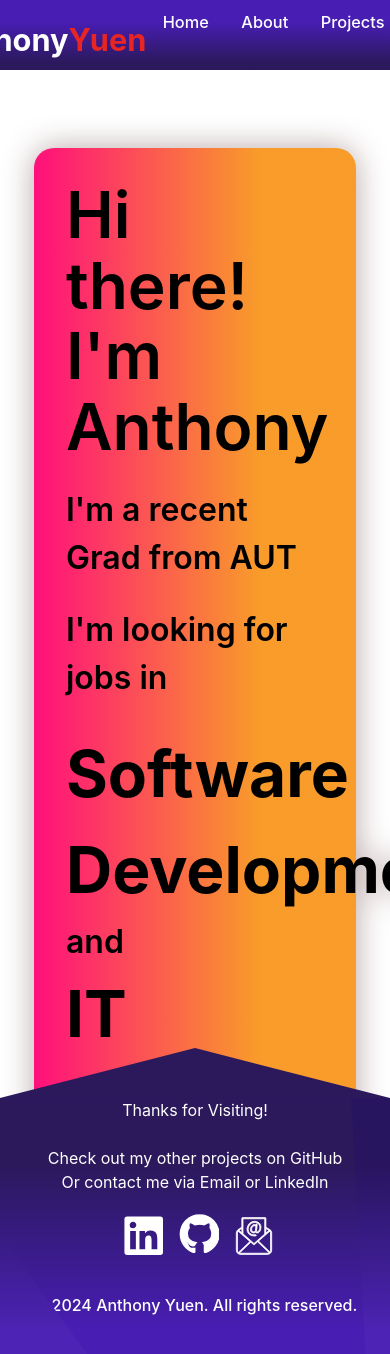
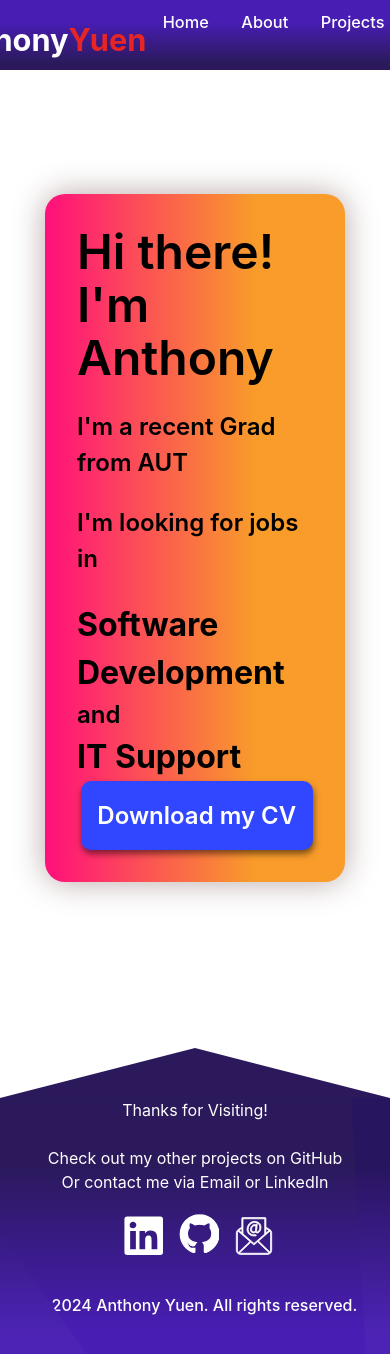
Before and after one commit to An1honyY/anthonyyuen, a React (Vite) app: page / in a window 390 px wide. Shown: the top 1354 px of the page. Built offline with nearby package versions, Linux system fonts and the light colour scheme.

Commit message:
Added CV Download Button

```diff
--- a/src/pages/home.css
+++ b/src/pages/home.css
@@ -42,3 +42,44 @@
     font-weight: 600;
     color: black;
 }
+
+.home-button-CV {
+    text-decoration: none;
+    color: white;
+    background-color: #3146ff;
+    font-weight: 600;
+    padding: 0.7em;
+    border-radius: 10px;
+    box-shadow: 1px 4px 6px rgba(0, 0, 0, 0.5);
+    transition: box-shadow 0.3s ease;
+    float: right;
+}
+
+.home-button-CV:hover {
+    color: #f89b2a;
+    background-color: #2035f8;
+    font-weight: 700;
+    box-shadow: 5px 6px 8px rgba(0, 0, 0, 0.5);
+}
+
+@media (max-width: 768px) {
+    .home {
+        flex-direction: column;
+        align-items: center;
+    }
+    .home-card {
+        width: 90%;
+    }
+    .home h1 {
+        font-size: 3em;
+    }
+    .home h2 {
+        font-size: 2em;
+    }
+    .home p {
+        font-size: 1.5em;
+    }
+    .home-button-CV {
+        font-size: 1.5em;
+    }
+}
--- a/src/pages/home.jsx
+++ b/src/pages/home.jsx
@@ -18,6 +18,11 @@ function Home() {
                         <p>and</p>
                         <h2>IT Support</h2>
                     </div>
+
+                    <a className="home-button-CV" href="../../public/AnthonyYuen_CV_2024.pdf" download>
+                        Download my CV
+                    </a>
+
                 </div>
             </div>
         </main>
```
Also changed, not shown: 1 other file (tests, documents, lock files or other folders).
